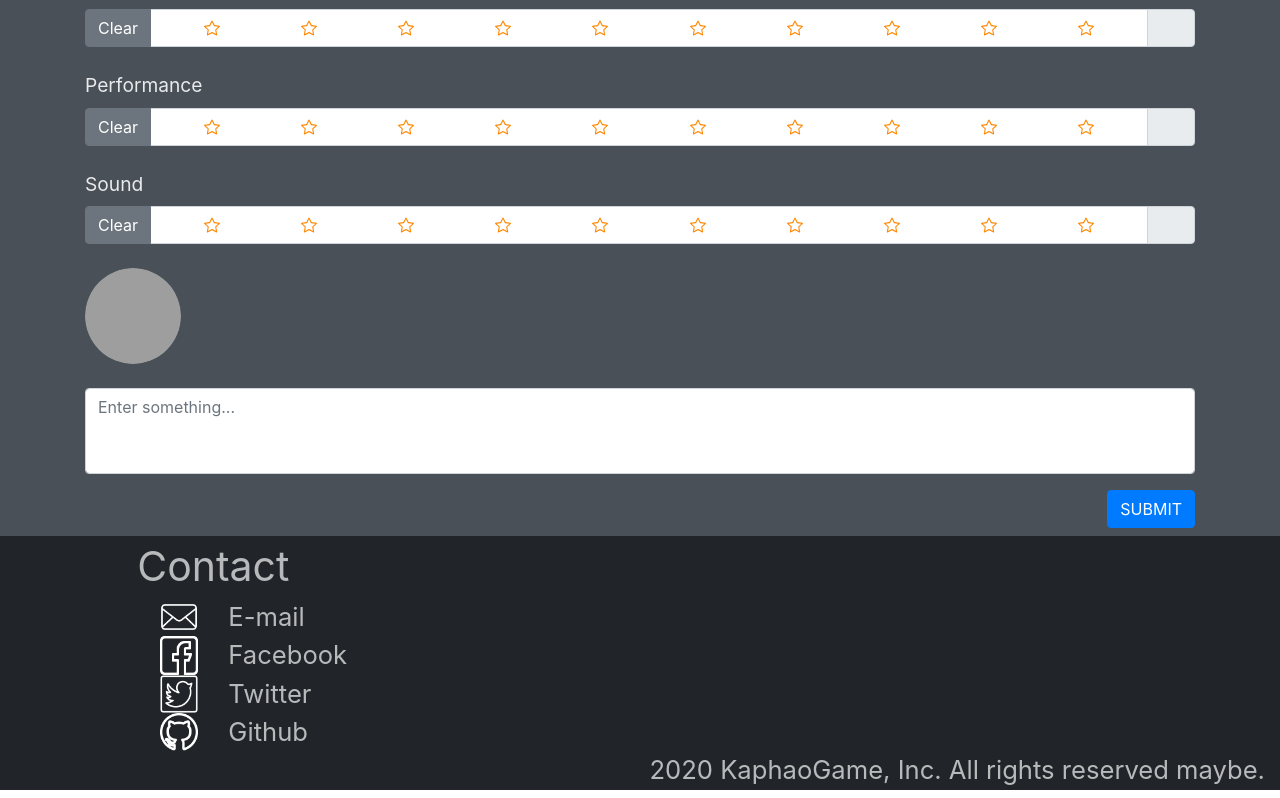
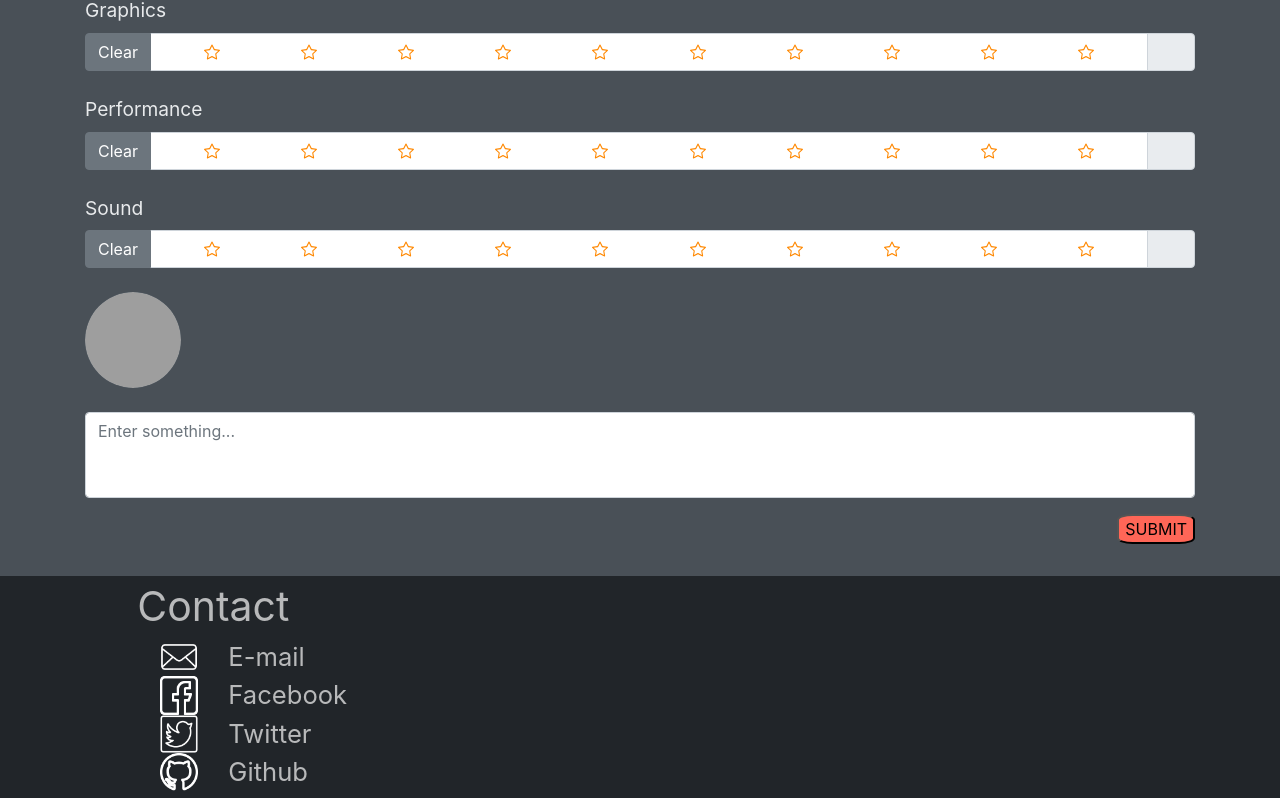
Before and after one commit to KaphaoGame/frontend, a Vue app: page /gamereview in a window 1280 px wide. Shown: the part 1304-2102 px from the top of the page. Built offline with nearby package versions, Linux system fonts and the light colour scheme; grey boxes are pictures that could not be loaded.

Commit message:
Decorate GameReview Page

```diff
--- a/src/views/GameReviewPage.vue
+++ b/src/views/GameReviewPage.vue
@@ -1,5 +1,6 @@
 <template>
   <div>
+    <br />
     <div class="font-style-1">
       <h1>GameReviewPage</h1>
     </div>
@@ -26,16 +27,16 @@
         <!-- Text slides with image -->
         <b-carousel-slide
           caption="First slide"
-          img-src="https://i.ytimg.com/vi/S1WmmsEXtyE/maxresdefault.jpg"
+          img-src="https://www.gensh.in/wallpaper/genshin/genshin_16.png"
         ></b-carousel-slide>
 
         <!-- Slides with custom text -->
-        <b-carousel-slide img-src="https://i.ytimg.com/vi/S1WmmsEXtyE/maxresdefault.jpg">
+        <b-carousel-slide img-src="https://www.gensh.in/wallpaper/genshin/genshin_17_4K.jpg">
           <h1>Hello world!</h1>
         </b-carousel-slide>
 
         <!-- Slides with image only -->
-        <b-carousel-slide img-src="https://i.ytimg.com/vi/S1WmmsEXtyE/maxresdefault.jpg"></b-carousel-slide>
+        <b-carousel-slide img-src="https://www.gensh.in/wallpaper/genshin/genshin_19_4K.jpg"></b-carousel-slide>
 
         <!-- Slides with img slot -->
         <!-- Note the classes .d-block and .img-fluid to prevent browser default image alignment -->
@@ -45,7 +46,7 @@
               class="d-block img-fluid w-100"
               width="1024"
               height="480"
-              src="https://i.ytimg.com/vi/S1WmmsEXtyE/maxresdefault.jpg"
+              src="https://www.gensh.in/wallpaper/genshin/genshin_06_4K.jpg"
               alt="image slot"
             />
           </template>
@@ -100,13 +101,18 @@
         ></b-form-textarea>
 
         <pre class="mt-3 mb-0">{{ text }}</pre>
+
       </div>
       <div class="d-flex flex-row-reverse">
         <router-link to="gamedetail">
-          <b-button variant="primary">SUBMIT</b-button>
+
+
+          <button class="btn-submit">SUBMIT</button>
+
         </router-link>
       </div>
     </div>
+    <br />
   </div>
 </template>
 
@@ -151,4 +157,10 @@ export default {
   font-size: 1.5vw;
   color: #e8eaec;
 }
+
+.btn-submit{
+
+  background-color: #FF6657;
+  border-radius: 20%;
+}
 </style>
```
